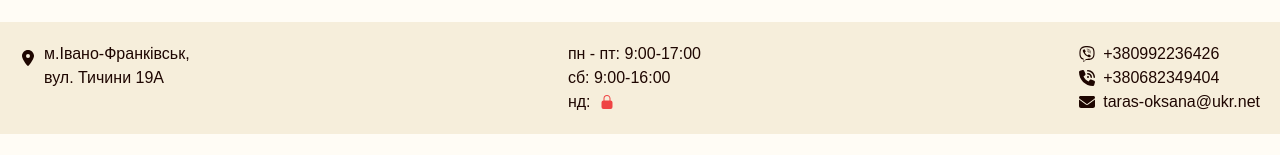
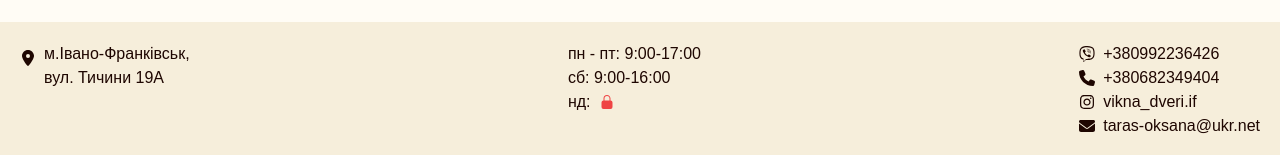
Before and after one commit to RoksolanaVeres/Doors_website, a React (Vite) app: page / in a window 1280 px wide. Shown: the part 3502-3657 px from the top of the page. Before the commit the page ends 3636 px from the top, so only its background shows below. Built offline with nearby package versions, Linux system fonts and the light colour scheme.

Commit message:
added Instagram link

```diff
--- a/src/components/Footer.jsx
+++ b/src/components/Footer.jsx
@@ -3,8 +3,9 @@ import { useContext } from "react";
 import {
   FaEnvelope,
   FaLocationDot,
-  FaPhoneVolume,
+  FaPhone,
   FaViber,
+  FaInstagram,
 } from "react-icons/fa6";
 import { HiLockClosed } from "react-icons/hi2";
 import { LanguageContext } from "./store/LanguageContext";
@@ -44,8 +45,15 @@ export default function Footer() {
           </a>
 
           <a href="tel:+380682349404" className="flex items-center gap-2">
-            <FaPhoneVolume />
+            <FaPhone />
             +380682349404
+          </a>
+          <a
+            href="https://www.instagram.com/vikna_dveri.if/"
+            className="flex items-center gap-2"
+          >
+            <FaInstagram />
+            vikna_dveri.if
           </a>
           <a
             href="mailto:taras-oksana@ukr.net"
```
